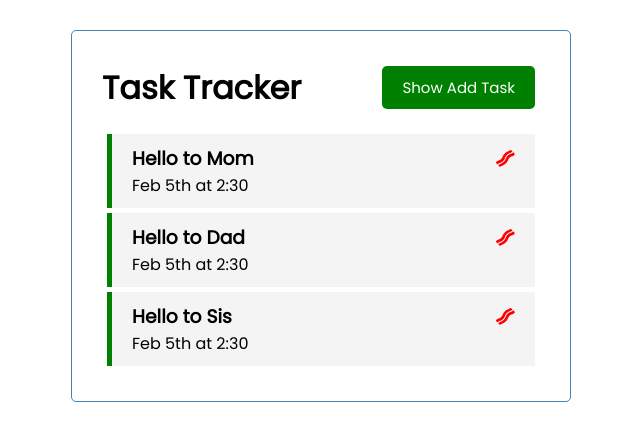
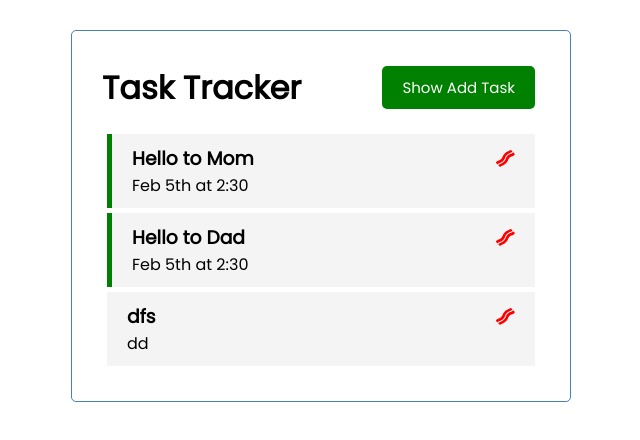
Before and after one commit to YugenFox/react-task-tracker, a React (Create React App) app: page / in a window 1280 px wide. Shown: the top 440 px of the page, without its empty margins (319-959 px from the left). Built offline with nearby package versions, Linux system fonts and the light colour scheme; data requests are answered from the project's data file.

Commit message:
Delete Task & Add Task connected to server

```diff
--- a/db.json
+++ b/db.json
@@ -13,10 +13,10 @@
       "reminder": true
     },
     {
-      "id": 3,
-      "text": "Hello to Sis",
-      "day": "Feb 5th at 2:30",
-      "reminder": true
+      "text": "dfs",
+      "day": "dd",
+      "reminder": false,
+      "id": 3
     }
   ]
 }
--- a/src/App.js
+++ b/src/App.js
@@ -2,7 +2,12 @@ import { useState, useEffect } from "react";
 import Header from "./components/Header";
 import Tasks from "./components/Tasks";
 import AddTask from "./components/AddTask";
-
+/*
+npm run server - in one terminal
+  - will run the db.json local host 5000
+npm start      - in 2nd terminal
+  - will run the react app local host 3000
+*/
 function App() {
   // const shrimpExist = true
   // const menuText = shrimpExist ? "Shrimp on the babie" : "We starve because"
@@ -28,15 +33,30 @@ function App() {
   }
 
   //Add Task
-  const addTask = (task) => {
-    const id = Math.floor(Math.random() * 10000) + 1;
-    const newTask = { id, ...task };
-    setTasks([...tasks, newTask]);
+  const addTask = async (task) => {
+    const res = await fetch('http://localhost:5000/tasks', {
+      method: 'POST',
+      headers: {
+        'Content-type': 'application/json'
+      },
+      body: JSON.stringify(task)
+    })
+
+    const data = await res.json()
+
+    setTasks([...tasks, data])
+
+    // const id = Math.floor(Math.random() * 10000) + 1;
+    // const newTask = { id, ...task };
+    // setTasks([...tasks, newTask]);
   };
 
   //Delete Task
-  const deleteTask = (id) => {
-    // console.log('delete', id)
+  const deleteTask = async (id) => {
+    await fetch(`http://localhost:5000/tasks/${id}`, {
+      method: 'DELETE'
+    })
+
     setTasks(tasks.filter((task) => task.id !== id));
     console.log("deleted", id);
   };
```
